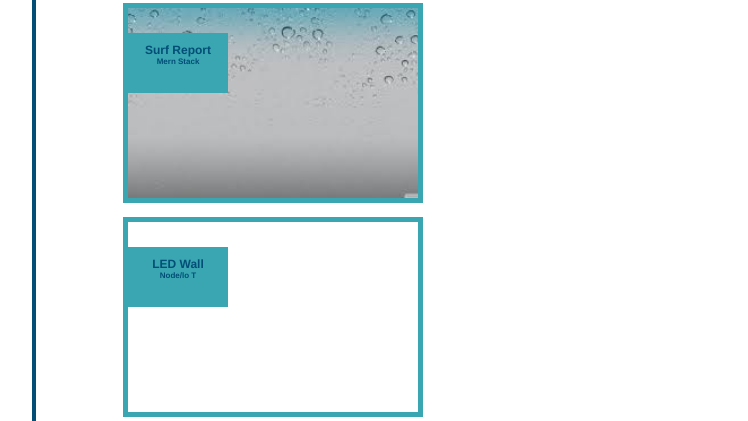
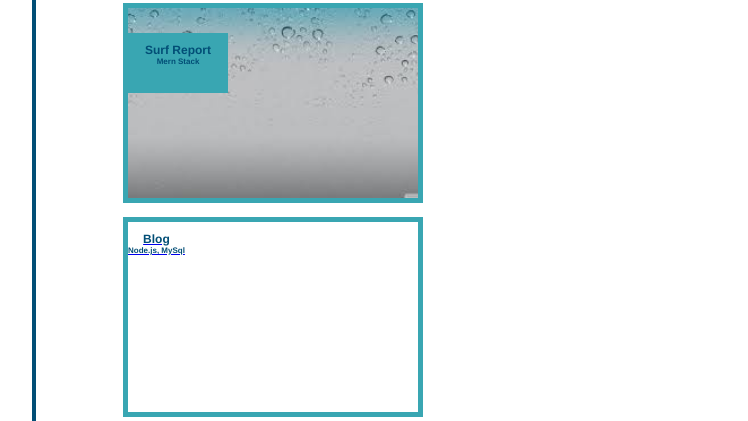
Before and after one commit to thumbolinat/portfolio, a plain HTML site: page index.html in a window 1280 px wide. Shown: the part 1002-1423 px from the top of the page, without its empty margins (388-1136 px from the left). Drawn offline with Linux system fonts and the light colour scheme.

Commit message:
updated blog project

```diff
--- a/index.html
+++ b/index.html
@@ -73,9 +73,10 @@
 
 
             <article class="project two">
+              <a href="https://portside.herokuapp.com/homepage">
            <div class="name">
-            <h3>LED Wall</h3>
-            <h4>Node/lo T</h4>
+            <h3>Blog</h3>
+            <h4>Node.js, MySql</h4>
 
         </article>
 
```
